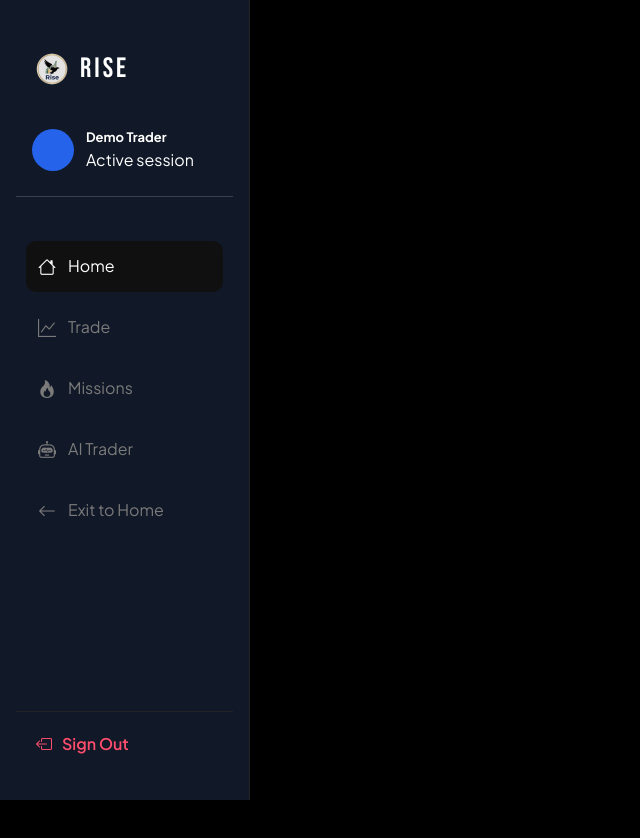
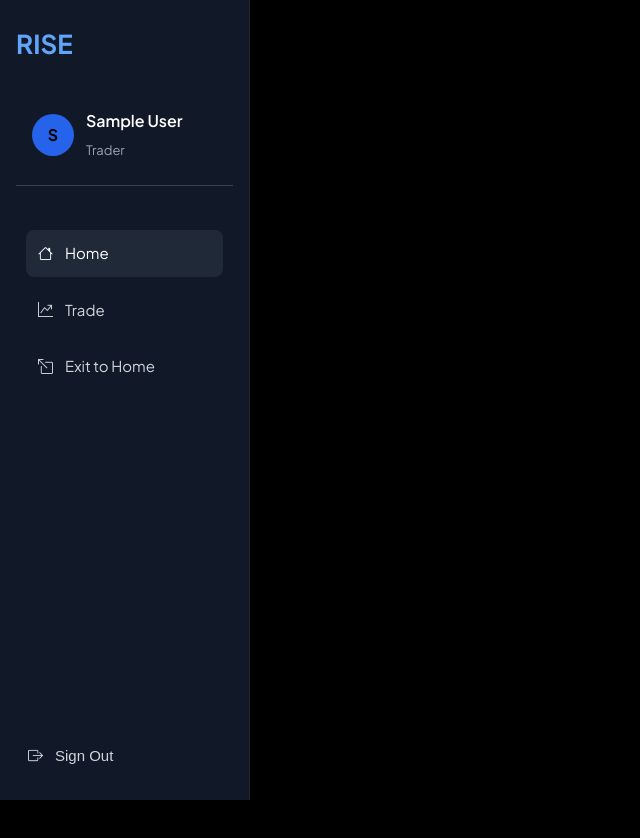
Before and after one commit to eshivansh/RISE, a React (Vite) app: page /welcome in a window 1280 px wide. Shown: the top 838 px of the page, without its empty margins (0-640 px from the left). After the commit the page ends 800 px from the top, so only its background shows below. Built offline with nearby package versions, Linux system fonts and the light colour scheme; sample sign-in values are in the browser's storage.

Commit message:
refactor(welcome): use sidebar from shared layout
Removes the page's own sidebar and its sign-out, which skipped the login context.

```diff
--- a/src/pages/Welcome.jsx
+++ b/src/pages/Welcome.jsx
@@ -1,56 +1,8 @@
-import { useNavigate } from "react-router-dom";
 import "../styles/welcomepage.css";
 
 export default function Welcome() {
-  const goTo = useNavigate();
-
-  function exitToHome() {
-    goTo("/");
-  }
-
-  function signOut() {
-    localStorage.removeItem("rise_loggedIn");
-    goTo("/login", { replace: true });
-  }
-
   return (
-    <>
-      <aside className="sidebar">
-        <div className="sidebar-top">
-          <div className="sidebar-brand">
-            <img src="/assets/image.png" alt="RISE" />
-            <span>RISE</span>
-          </div>
-        </div>
-
-        <div className="sidebar-user">
-          <div className="user-avatar"></div>
-          <div className="user-info">
-            <div className="user-name">Demo Trader</div>
-            <div className="user-status">
-              <span className="status-dot"></span> Active session
-            </div>
-          </div>
-        </div>
-
-        <nav className="sidebar-nav">
-          <div className="nav-item active"><i className="bi bi-house"></i> Home</div>
-          <div className="nav-item"><i className="bi bi-graph-up"></i> Trade</div>
-          <div className="nav-item"><i className="bi bi-fire"></i> Missions</div>
-          <div className="nav-item"><i className="bi bi-robot"></i> AI Trader</div>
-          <div className="nav-item" onClick={exitToHome}>
-            <i className="bi bi-arrow-left"></i> Exit to Home
-          </div>
-        </nav>
-
-        <div className="btn-logout" onClick={signOut}>
-          <i className="bi bi-box-arrow-left"></i> Sign Out
-        </div>
-      </aside>
-
-      <main className="main-content">
-        {/* TODO: welcome hero, account stats, market movers, trading tips */}
-      </main>
-    </>
+    <div className="welcome-page">
+    </div>
   );
 }
```
